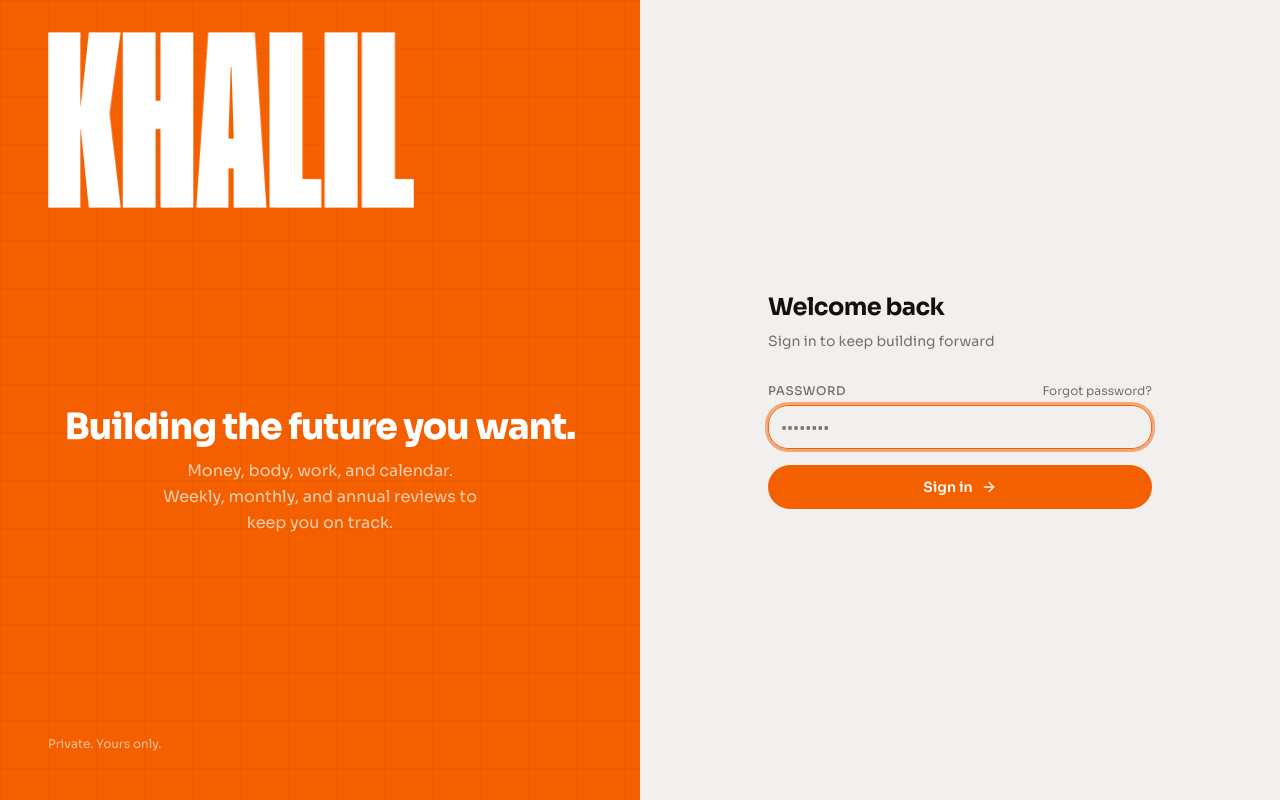
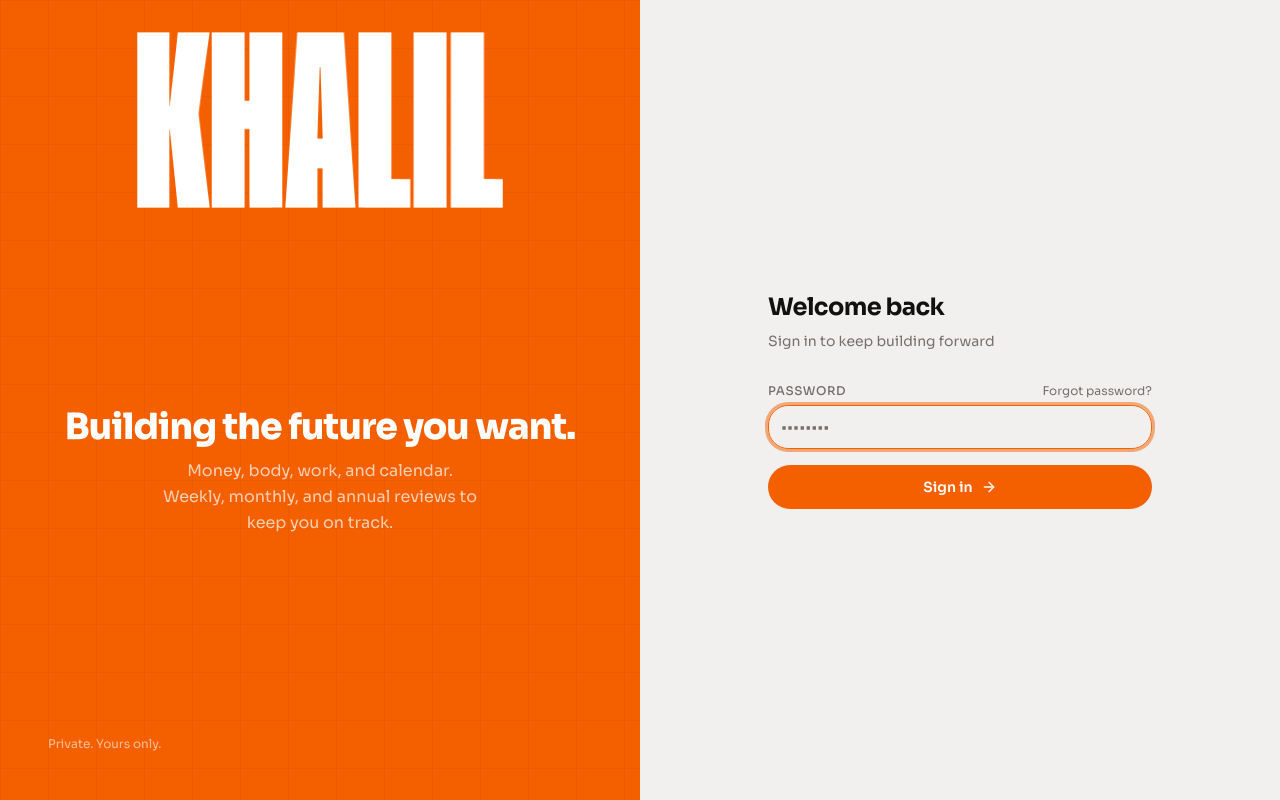
Before and after one commit to khalilyk/khalil, a Next.js app: page /login in a window 1280 px wide. Built offline with nearby package versions, Linux system fonts and the light colour scheme.

Commit message:
Login: center the KHALIL wordmark (was pinned left when height-capped)

```diff
--- a/src/app/login/page.tsx
+++ b/src/app/login/page.tsx
@@ -59,7 +59,7 @@ export default function LoginPage() {
         {/* KHALIL wordmark — trimmed PNG, recoloured white, edge to edge */}
         <div className="relative z-10 -mx-6 px-2 lg:mx-0 lg:px-0">
           {/* eslint-disable-next-line @next/next/no-img-element */}
-          <img src="/khalil-wordmark.png" alt="Khalil" className="block w-full h-auto max-h-[22vh] object-contain object-left"
+          <img src="/khalil-wordmark.png" alt="Khalil" className="block w-full h-auto max-h-[22vh] object-contain object-center"
             style={{ filter: 'brightness(0) invert(1)' }} />
         </div>
 
```
